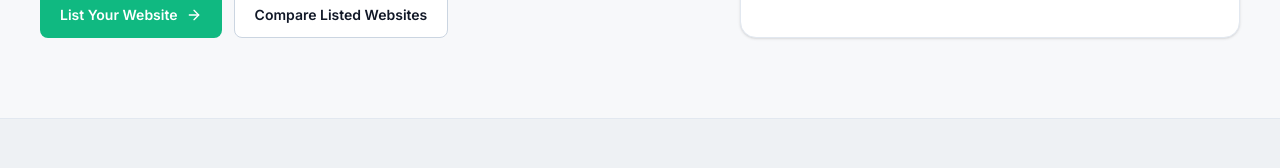
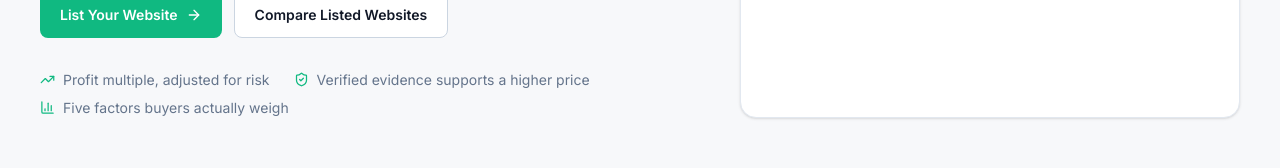
Before and after one commit to mdmanirmia/durqo-app, a Next.js app: page /how-much-is-a-website-worth-in-bangladesh in a window 1280 px wide. Shown: the part 624-792 px from the top of the page. Built offline with nearby package versions, Linux system fonts and the light colour scheme; no server answers.

Commit message:
Polish: add hero feature row highlighting key stats

```diff
--- a/src/app/how-much-is-a-website-worth-in-bangladesh/page.tsx
+++ b/src/app/how-much-is-a-website-worth-in-bangladesh/page.tsx
@@ -242,6 +242,18 @@ export default function HowMuchIsAWebsiteWorthInBangladeshPage() {
                     Compare Listed Websites
                   </Button>
                 </div>
+                <div className="mt-8 flex flex-wrap items-center gap-x-6 gap-y-2">
+                  {[
+                    { icon: TrendingUp, label: "Profit multiple, adjusted for risk" },
+                    { icon: ShieldCheck, label: "Verified evidence supports a higher price" },
+                    { icon: BarChart3, label: "Five factors buyers actually weigh" },
+                  ].map(({ icon: Icon, label }) => (
+                    <span key={label} className="flex items-center gap-2 text-sm text-ink-soft">
+                      <Icon size={15} className="text-brand" />
+                      {label}
+                    </span>
+                  ))}
+                </div>
               </div>
 
               <div className="min-w-0 rounded-2xl border border-rule bg-paper-raised p-6 shadow-sm sm:p-7">
```
